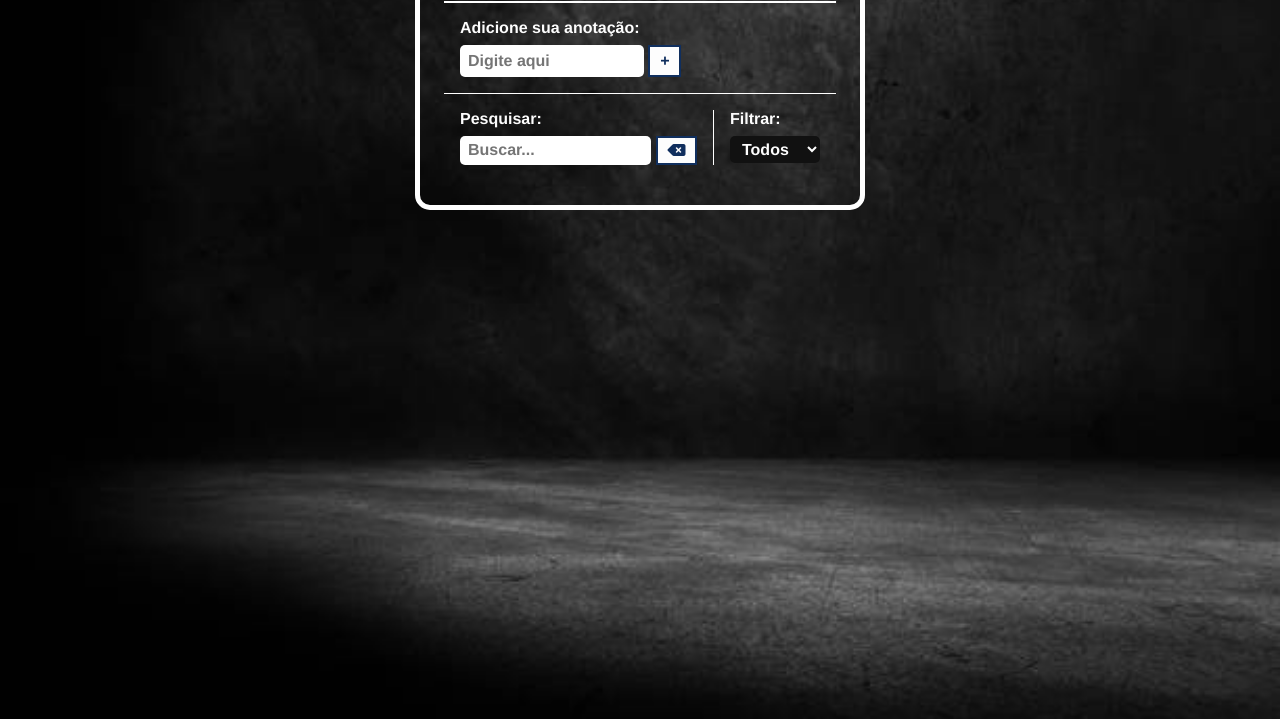
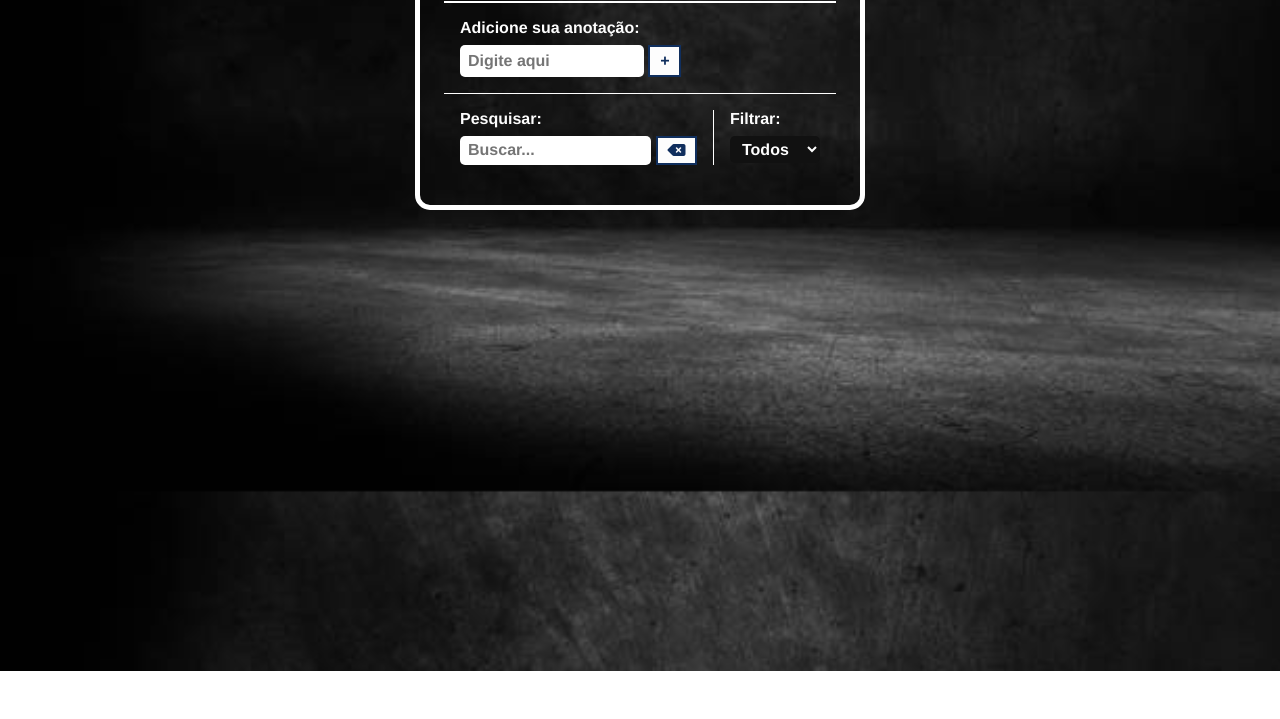
Before and after one commit to fcosta74/bloco-anotacoes, a plain HTML site: page index.html in a window 1280 px wide. Shown: the part 129-848 px from the top of the page. After the commit the page ends 800 px from the top, so only its background shows below. Drawn offline with Linux system fonts and the light colour scheme.

Commit message:
atualizando

```diff
--- a/assents/css/styles.css
+++ b/assents/css/styles.css
@@ -10,8 +10,6 @@ body{
     background-image: url("../../img/fundo.jpg");
     background-position: center;
     background-size: cover;
-    background-repeat: no-repeat;
-    height: 100vh;
 }
 button{
     background-color: #fdfdfd;
--- a/js/scripts.js
+++ b/js/scripts.js
@@ -47,7 +47,7 @@ const saveTodo = (text, done = 0, save = 1) => {
   todoList.appendChild(todo);
 
   todoInput.value = "";
-  todoInput.focus()
+
 };
 
 const toggleForms = () => {
```
Also changed, not shown: index.html (+0 -1 lines).
